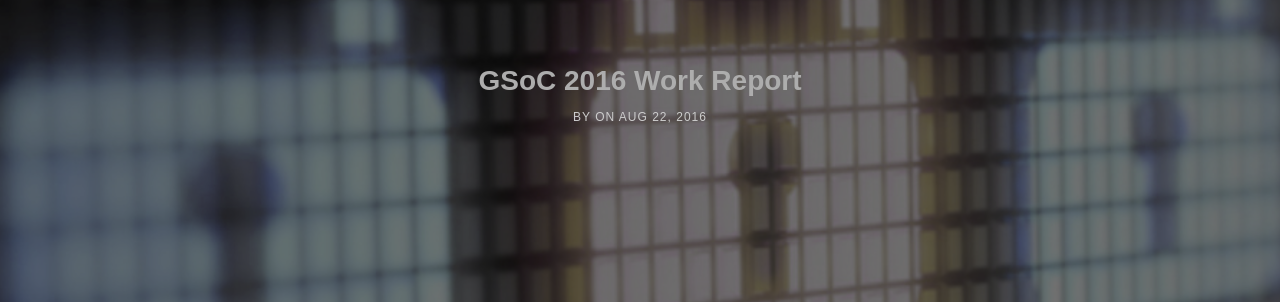
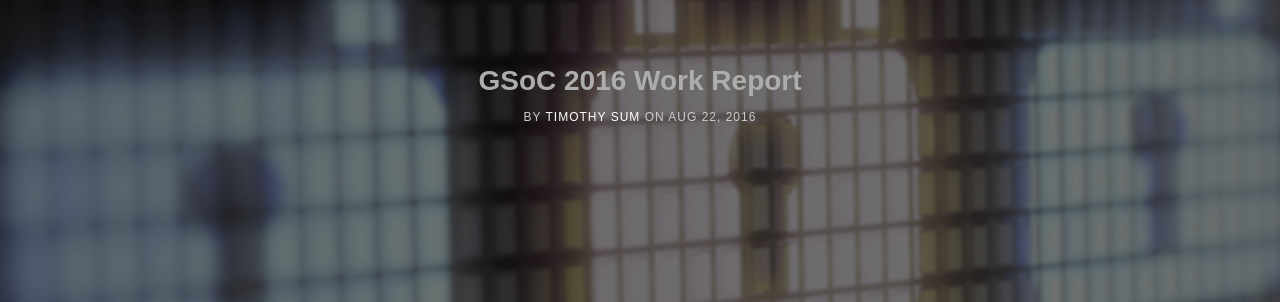
Before and after one commit to timothy22000/timothy22000.github.io, a Jekyll site: the page built from _posts/2016-08-22-gsoc-work-report.md, in a window 1280 px wide and 900 px high, scrolled down 305 px. Shown: the part 150-452 px from the top of the window. Built offline with Jekyll 4.4.1, drawn with Linux system fonts in a browser that asks for light colours; nearby versions of some CDN libraries; some web fonts are replaced.

Commit message:
Add organizer name

```diff
--- a/_layouts/post.html
+++ b/_layouts/post.html
@@ -38,7 +38,7 @@
                         </div>--> <!-- .tag-links -->
                         <h1 class="post-title">{{ page.title }}</h1>
                         <div class="post-meta">
-                            by <span class="post-author"><a href="{{ site.baseurl }}/about" itemscope itemtype="http://schema.org/Person">  {{organiser.name}}</a></span> on <time class="published" datetime="2015-10-05" datetime="{{ page.date | date_to_xmlschema }}" itemprop="datePublished" >{{ page.date | date: "%b %-d, %Y" }}</time> <span class="reading-time"> <span class="eta"></span></span>
+                            by <span class="post-author"><a href="{{ site.baseurl }}/about" itemscope itemtype="http://schema.org/Person"> Timothy Sum</a></span> on <time class="published" datetime="2015-10-05" datetime="{{ page.date | date_to_xmlschema }}" itemprop="datePublished" >{{ page.date | date: "%b %-d, %Y" }}</time> <span class="reading-time"> <span class="eta"></span></span>
                         </div><!-- .post-meta -->
                         <a href="#" class="scroll-down square light icon-chevron-down"><span class="screen-reader-text">Scroll Down</span></a>
                     </div><!-- .inner -->
```
